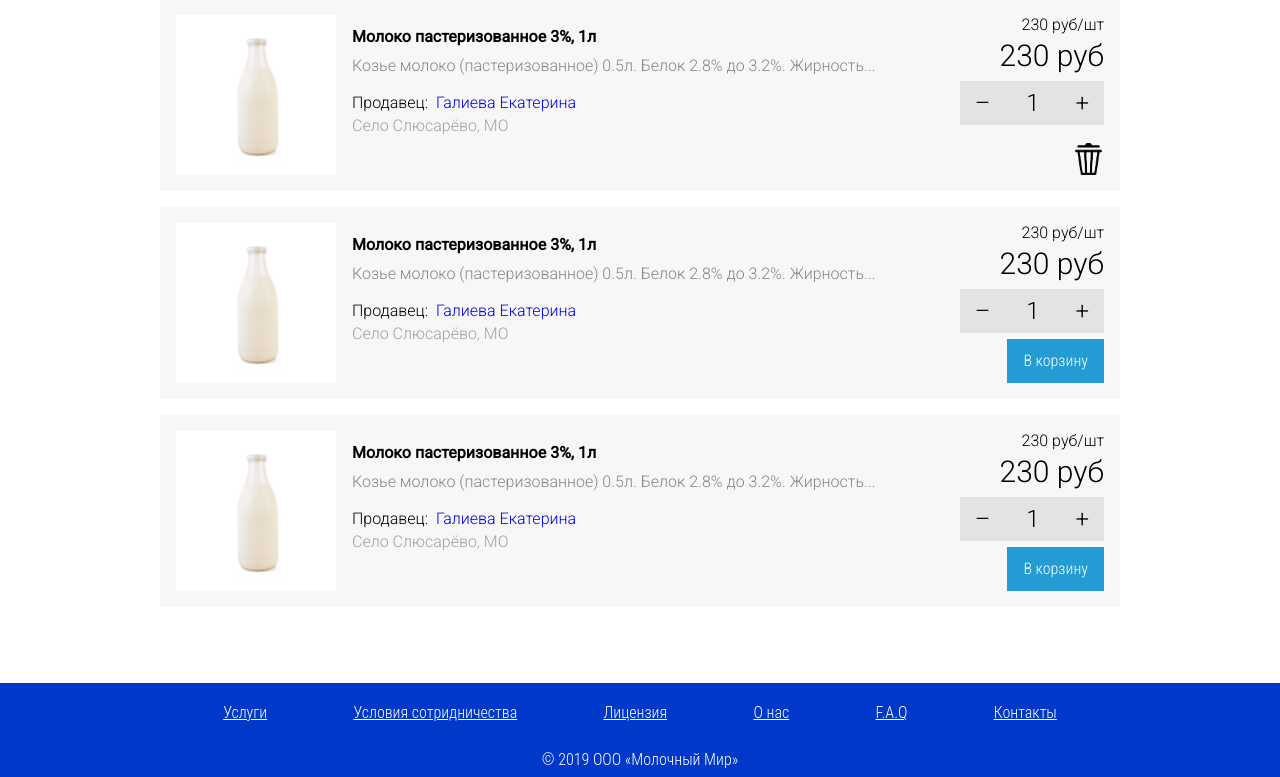
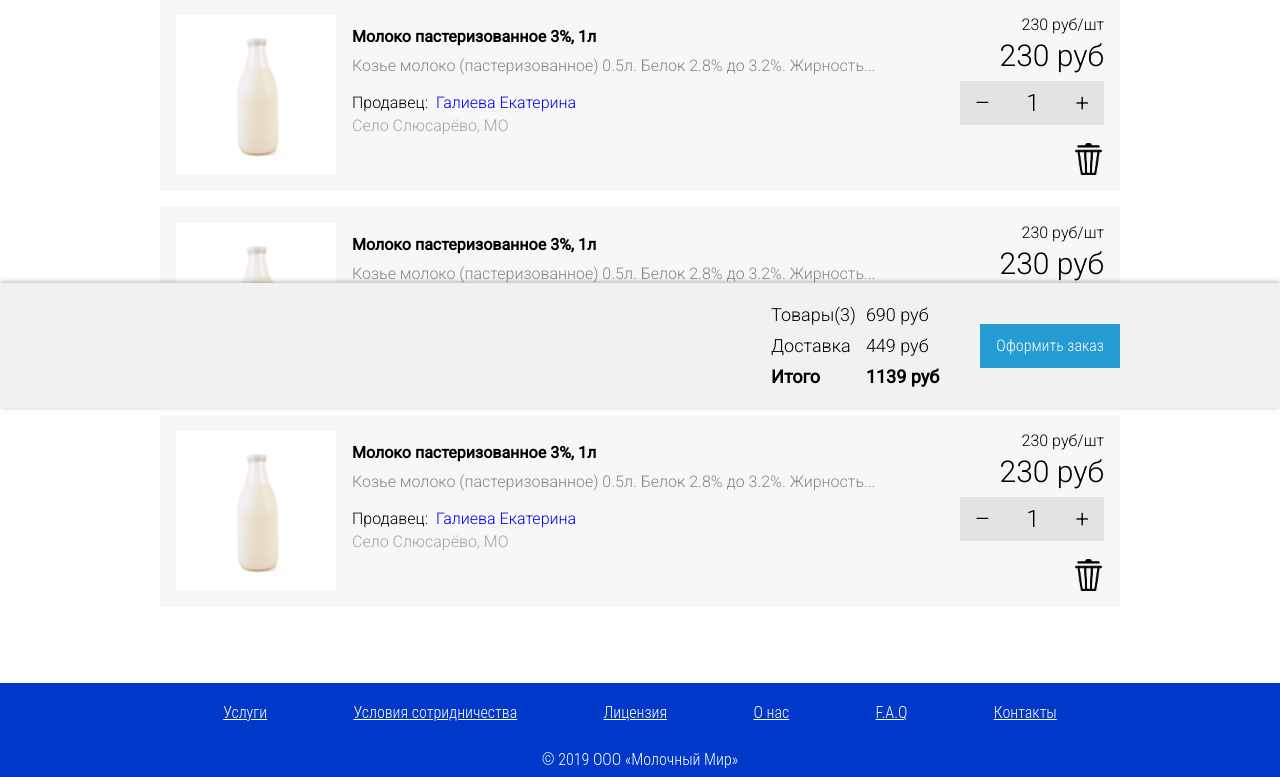
Before and after one commit to megas781/moloko.ru, a PHP site: page /cart/index.php in a window 1280 px wide. Shown: the part 392-1169 px from the top of the page. Run offline with PHP 8.4, Linux system fonts and the light colour scheme; data that the repository does not hold is empty.

Commit message:
fixed bottom summary interface implemented

```diff
--- a/cart/cart.css
+++ b/cart/cart.css
@@ -91,3 +91,27 @@
     width: 32px;
     cursor: pointer;
 }
+
+
+
+.summary {
+    background-color: #f1f1f1;
+    padding: 12px 0;
+    position: fixed;
+    left: 0;
+    bottom: 0;
+    width: 100%;
+    box-shadow: 0 -1px 5px rgba(0,0,0,0.3);
+
+}
+.summary > .wr960 {
+    display: flex;
+    flex-direction: row;
+    justify-content: flex-end;
+    align-items: center;
+}
+
+.summary-table {
+    font-size: 18px;
+    margin-right: 32px;
+}
--- a/cart/index.php
+++ b/cart/index.php
@@ -40,6 +40,7 @@ $APP->includeHeaderWithParams($metainfo);
     </div>
 </section>
 
+
 <section class="product">
 
     <img class="product-image" src="/images/milk.png" alt="image">
@@ -65,9 +66,11 @@ $APP->includeHeaderWithParams($metainfo);
             </div>
         </div>
 
-        <span class="add-to-cart-button blue-button">В корзину</span>
+        <div class="delete-button"></div>
     </div>
 </section>
+
+
 <section class="product">
 
     <img class="product-image" src="/images/milk.png" alt="image">
@@ -93,8 +96,30 @@ $APP->includeHeaderWithParams($metainfo);
             </div>
         </div>
 
-        <span class="add-to-cart-button blue-button">В корзину</span>
+        <div class="delete-button"></div>
     </div>
 </section>
 
+<div class="summary">
+    <div class="wr960">
+        <table class="summary-table" cellspacing="8">
+
+            <tr>
+                <td>Товары(3)</td>
+                <td>690 руб</td>
+            </tr>
+            <tr>
+                <td>Доставка</td>
+                <td>449 руб</td>
+            </tr>
+            <tr style="font-weight: bold">
+                <td>Итого</td>
+                <td>1139 руб</td>
+            </tr>
+
+        </table>
+        <div class="blue-button">Оформить заказ</div>
+    </div>
+</div>
+
 <?php $APP->includeFooterWithParams(); ?>
```
